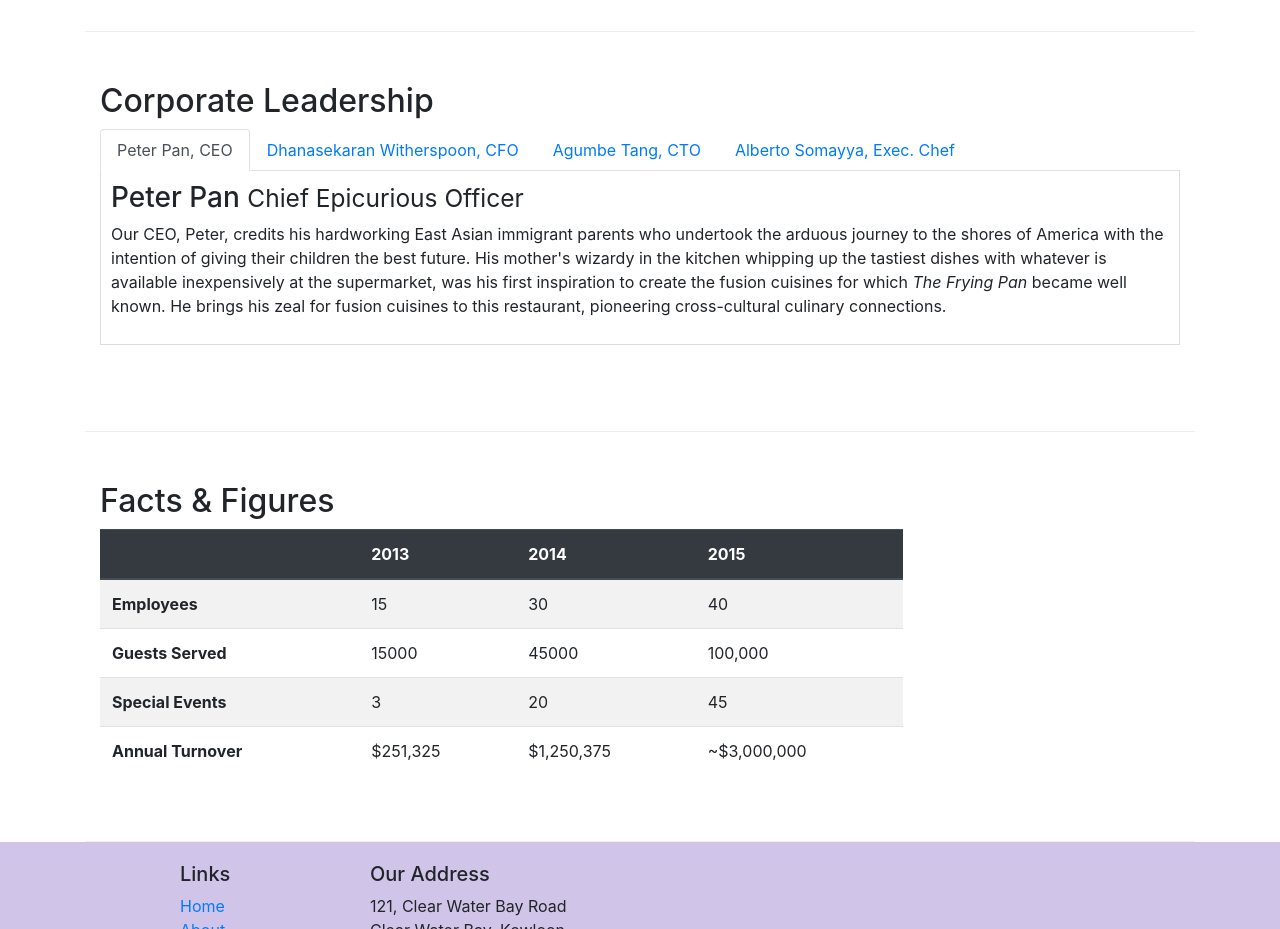
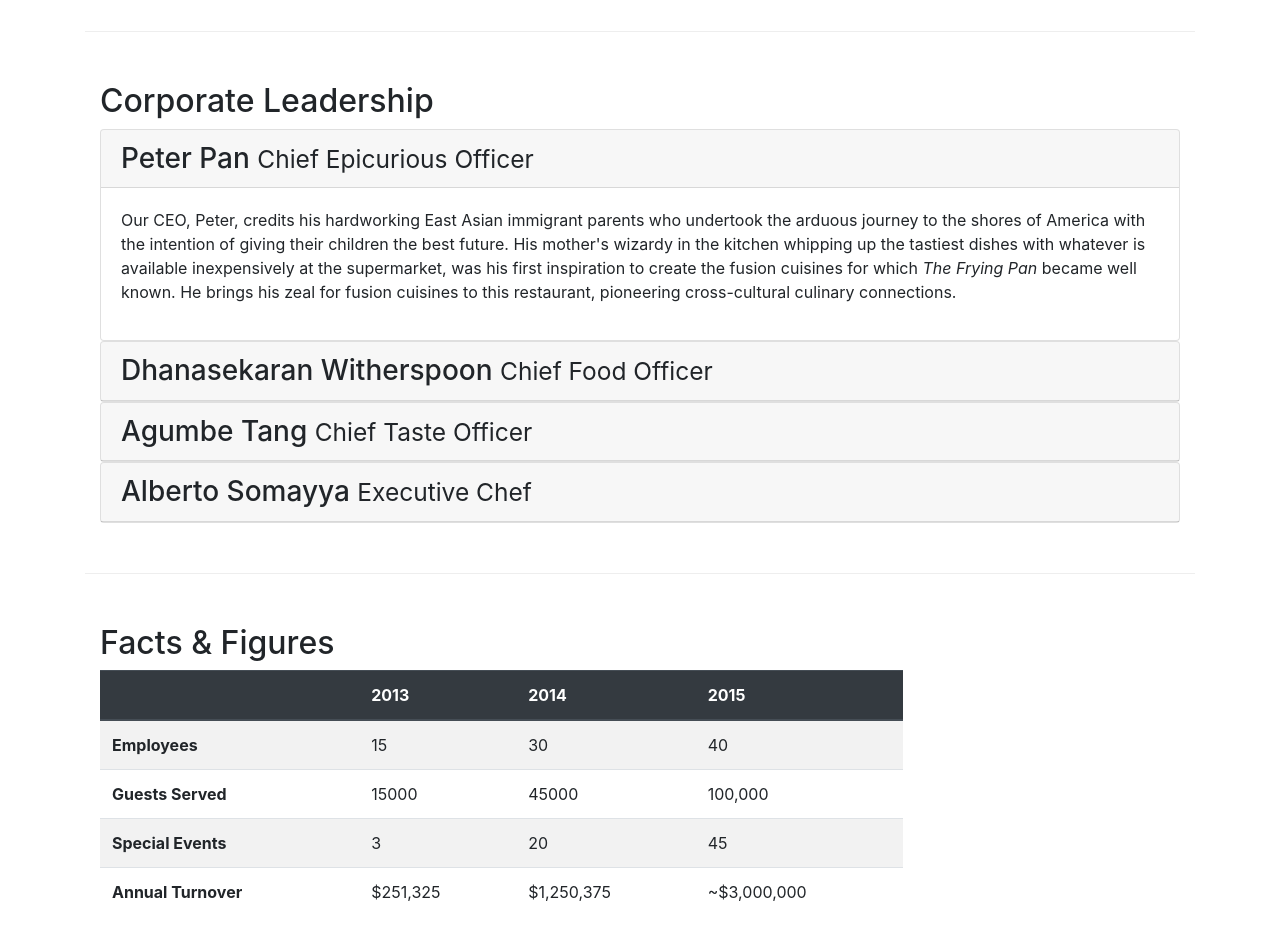
Before and after one commit to Sir-Dave/Bootstrap, a plain HTML site: page aboutus.html in a window 1280 px wide. Shown: the part 880-1809 px from the top of the page. Drawn offline with nearby package versions, Linux system fonts and the light colour scheme.

Commit message:
Accordion

```diff
--- a/aboutus.html
+++ b/aboutus.html
@@ -107,43 +107,67 @@
         <div class="row row-content">
             <div class="col-12 col-sm">
                 <h2>Corporate Leadership</h2>
-                <ul class="nav nav-tabs">
-                    <li class="nav-item">
-                        <a class="nav-link active" role="tab" data-toggle="tab" href="#peter">Peter Pan, CEO</a>
-                    </li>
 
-                     <li class="nav-item">
-                        <a class="nav-link" role="tab" data-toggle="tab" href="#danny">Dhanasekaran Witherspoon, CFO</a>
-                    </li>
+                <div id="accordion">
+                       <div class="card">
+                            <div class="card-header" role="tab" id="peterhead">
+                                <h3 class="mb-0">
+                                    <a data-toggle="collapse" data-target="#peter">
+                                       Peter Pan <small>Chief Epicurious Officer</small>
+                                    </a>
+                                </h3>
 
-                     <li class="nav-item">
-                        <a class="nav-link" role="tab" data-toggle="tab" href="#agumbe">Agumbe Tang, CTO</a>
-                    </li>
-
-                     <li class="nav-item">
-                        <a class="nav-link" role="tab" data-toggle="tab" href="#alberto">Alberto Somayya, Exec. Chef</a>
-                    </li>
-                </ul>
-                <div class="tab-content">
-                        <div role="tabpanel" class="tab-pane active show fade" id="peter">
-                            <h3>Peter Pan <small>Chief Epicurious Officer</small></h3>
+                        </div>
+                           <div class="collapse active show" id="peter" data-parent="#accordion">
+                               <div class="card-body">
                                     <p class="d-none d-sm-block">Our CEO, Peter, credits his hardworking East Asian immigrant parents who undertook the arduous journey to the shores of America with the intention of giving their children the best future. His mother's wizardy in the kitchen whipping up the tastiest dishes with whatever is available inexpensively at the supermarket, was his first inspiration to create the fusion cuisines for which <em>The Frying Pan</em> became well known. He brings his zeal for fusion cuisines to this restaurant, pioneering cross-cultural culinary connections.</p>
                                </div>
+                            </div>
+            </div>
 
-                         <div role="tabpanel" class="tab-pane show fade" id="danny">
-                            <h3>Dhanasekaran Witherspoon <small>Chief Food Officer</small></h3>
+            <div class="card">
+                <div class="card-header" role="tab" id="dannyhead">
+                    <h3 class="mb-0">
+                        <a data-toggle="collapse" data-target="#danny">
+                           Dhanasekaran Witherspoon <small>Chief Food Officer</small>
+                        </a>
+                    </h3>
+                    </div>
+                         <div class="collapse" id="danny" data-parent="#accordion">
+                             <div class="card-body">
                                    <p class="d-none d-sm-block">Our CFO, Danny, as he is affectionately referred to by his colleagues, comes from a long established family tradition in farming and produce. His experiences growing up on a farm in the Australian outback gave him great appreciation for varieties of food sources. As he puts it in his own words, <em>Everything that runs, wins, and everything that stays, pays!</em></p>
                              </div>
+                        </div>
+            </div>
 
-                    <div role="tabpanel" class="tab-pane show fade" id="agumbe">
-
-                        <h3>Agumbe Tang <small>Chief Taste Officer</small></h3>
+            <div class="card">
+                  <div class="card-header" role="tab" id="agumbehead">
+                    <h3 class="mb-0">
+                        <a data-toggle="collapse" data-target="#agumbe">
+                           Agumbe Tang <small>Chief Taste Officer</small>
+                        </a>
+                    </h3>
+                    </div>
+                         <div class="collapse" id="agumbe" data-parent="#accordion">
+                             <div class="card-body">
                                   <p class="d-none d-sm-block">Blessed with the most discerning gustatory sense, Agumbe, our CTO, personally ensures that every dish that we serve meets his exacting tastes. Our chefs dread the tongue lashing that ensues if their dish does not meet his exacting standards. He lives by his motto, <em>You click only if you survive my lick.</em></p>
                              </div>
+                        </div>
+            </div>
 
-                    <div role="tabpanel" class="tab-pane show fade" id="alberto">
-                         <h3>Alberto Somayya <small>Executive Chef</small></h3>
+            <div class="card">
+                <div class="card-header" role="tab" id="albertohead">
+                     <h3 class="mb-0">
+                         <a data-toggle="collapse" data-target="#alberto">
+                             Alberto Somayya <small>Executive Chef</small>
+                         </a>
+                     </h3>
+                </div>
+                 <div class="collapse" id="alberto" data-parent="#accordion">
+                     <div class="card-body">
                            <p class="d-none d-sm-block">Award winning three-star Michelin chef with wide International experience having worked closely with whos-who in the culinary world, he specializes in creating mouthwatering Indo-Italian fusion experiences. He says, <em>Put together the cuisines from the two craziest cultures, and you get a winning hit! Amma Mia!</em></p>
+                     </div>
+                </div>
             </div>
 
                 </div>
```
Lines whose indentation alone changed are shown as unchanged.
